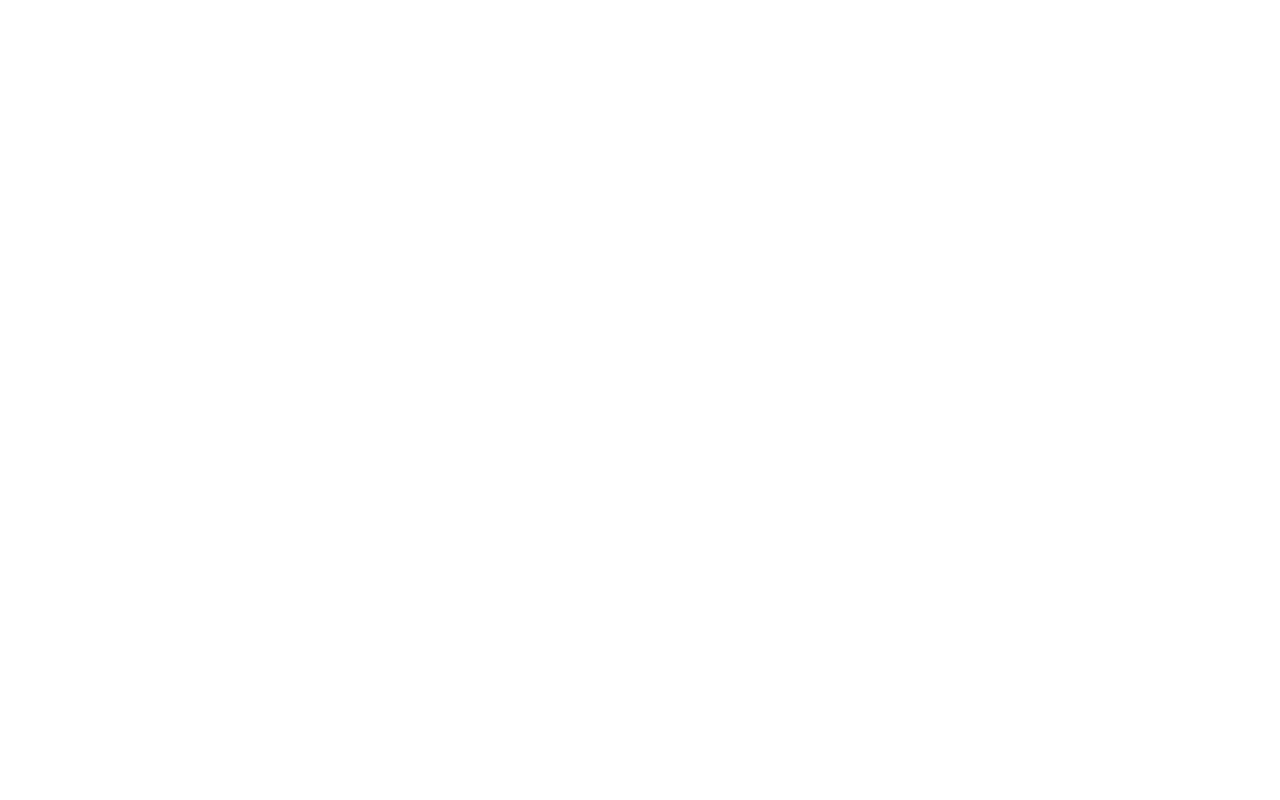
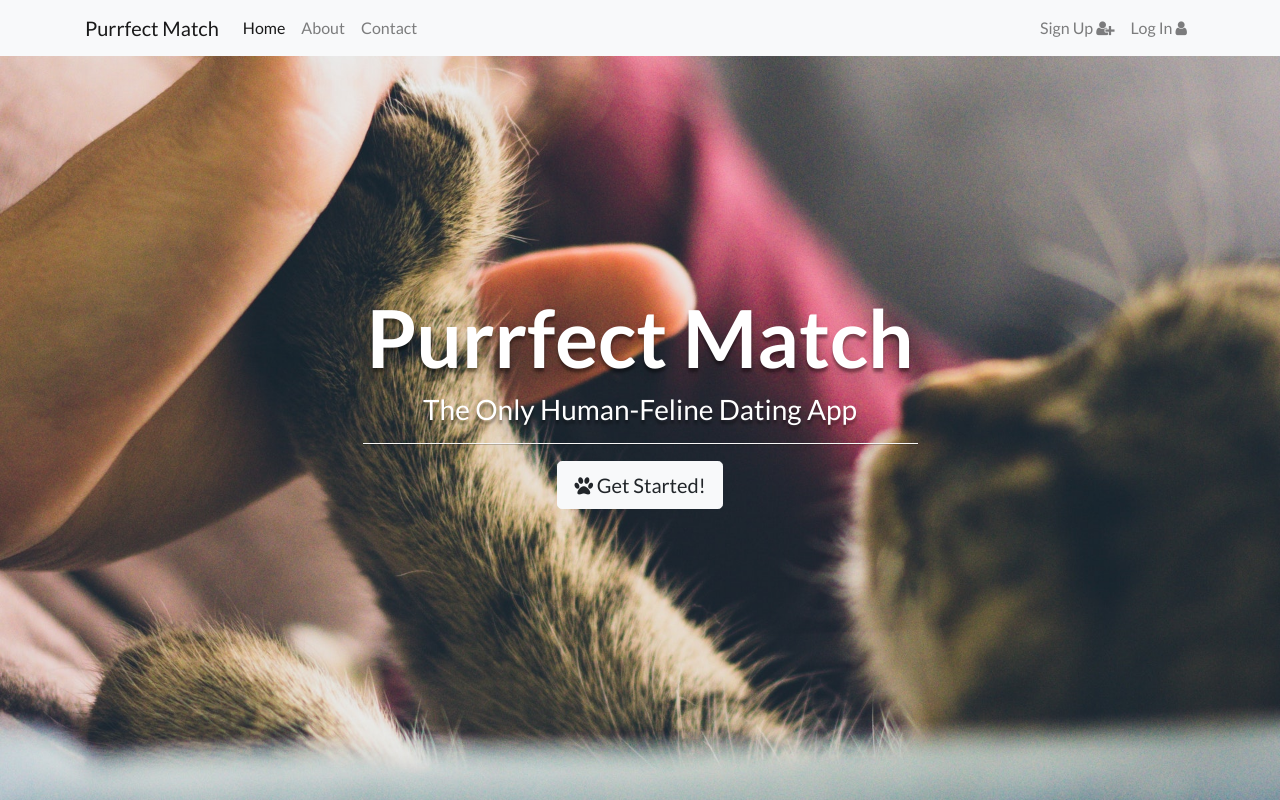
Before and after one commit to MdNazmulHaqueA/purrfect-match, a plain HTML site: page index.html in a window 1280 px wide. Drawn offline with nearby package versions, Linux system fonts and the light colour scheme.

Commit message:
simple landing page created

```diff
--- a/index.html
+++ b/index.html
@@ -7,34 +7,53 @@
 
     <!-- Bootstrap CSS -->
     <link rel="stylesheet" href="https://cdn.jsdelivr.net/npm/bootstrap@4.5.3/dist/css/bootstrap.min.css" integrity="sha384-TX8t27EcRE3e/ihU7zmQxVncDAy5uIKz4rEkgIXeMed4M0jlfIDPvg6uqKI2xXr2" crossorigin="anonymous" />
-    <!-- font-awesome -->
+    <!-- google fonts -->
+    <link href="https://fonts.googleapis.com/css2?family=Lato:wght@400;700;900&display=swap" rel="stylesheet" />
+    <!-- font-awesome for icons-->
     <link rel="stylesheet" href="https://stackpath.bootstrapcdn.com/font-awesome/4.7.0/css/font-awesome.min.css" integrity="sha384-wvfXpqpZZVQGK6TAh5PVlGOfQNHSoD2xbE+QkPxCAFlNEevoEH3Sl0sibVcOQVnN" crossorigin="anonymous" />
     <!-- main css -->
     <link rel="stylesheet" href="style.css" />
-    <title>Image Gallery</title>
+    <title>Purrfect Match</title>
   </head>
   <body>
     <!-- nav bar  -->
-    <nav class="navbar navbar-expand-lg navbar-dark fixed-top">
+    <nav class="navbar navbar-expand-lg navbar-light bg-light">
       <div class="container">
-        <a class="navbar-brand" href="#"><i class="fa fa-image"></i> IMGS</a>
+        <a class="navbar-brand" href="#">Purrfect Match</a>
         <button class="navbar-toggler" type="button" data-toggle="collapse" data-target="#navbarSupportedContent" aria-controls="navbarSupportedContent" aria-expanded="false" aria-label="Toggle navigation">
           <span class="navbar-toggler-icon"></span>
         </button>
 
         <div class="collapse navbar-collapse" id="navbarSupportedContent">
           <ul class="navbar-nav">
-            <li class="nav-item"><a href="#" class="nav-link">Home</a></li>
+            <li class="nav-item active"><a href="#" class="nav-link">Home</a></li>
             <li class="nav-item"><a href="#" class="nav-link">About</a></li>
             <li class="nav-item"><a href="#" class="nav-link">Contact</a></li>
           </ul>
           <ul class="navbar-nav ml-auto">
-            <li class="nav-item"><a href="#" class="nav-link">Sign Up</a></li>
-            <li class="nav-item"><a href="#" class="nav-link">Log In</a></li>
+            <li class="nav-item">
+              <a href="#" class="nav-link">Sign Up <i class="fa fa-user-plus" aria-hidden="true"></i></a>
+            </li>
+            <li class="nav-item">
+              <a href="#" class="nav-link">Log In <i class="fa fa-user" aria-hidden="true"></i></a>
+            </li>
           </ul>
         </div>
       </div>
     </nav>
+
+    <div class="container">
+      <div class="row">
+        <div class="col-lg-12">
+          <div id="content" class="text-center text-white">
+            <h1>Purrfect Match</h1>
+            <h3>The Only Human-Feline Dating App</h3>
+            <hr />
+            <button class="btn btn-light btn-lg"><i class="fa fa-paw" aria-hidden="true"></i> Get Started!</button>
+          </div>
+        </div>
+      </div>
+    </div>
 
     <!-- jQuery and Bootstrap Bundle (includes Popper) -->
 
--- a/style.css
+++ b/style.css
@@ -0,0 +1,28 @@
+body {
+  /* padding-top: 70px; */
+  background: url(images/purrfect-img.jpg) no-repeat fixed center;
+  background-size: cover;
+  font-family: "Lato", sans-serif;
+}
+/* html {
+  height: 100%;
+} */
+#content {
+  padding-top: 21%;
+}
+
+h1 {
+  font-weight: 700;
+  font-size: 5em;
+}
+
+hr {
+  width: 50%;
+  border-top: 1px solid #f8f8f8;
+  border-bottom: 1px solid rgba(0, 0, 0, 0.2);
+}
+
+h1,
+h3 {
+  text-shadow: 0px 4px 3px rgba(0, 0, 0, 0.4), 0px 8px 13px rgba(0, 0, 0, 0.1), 0px 18px 23px rgba(0, 0, 0, 0.1);
+}
```
Also changed, not shown: images/purrfect-img.jpg (added), 1 other file.
